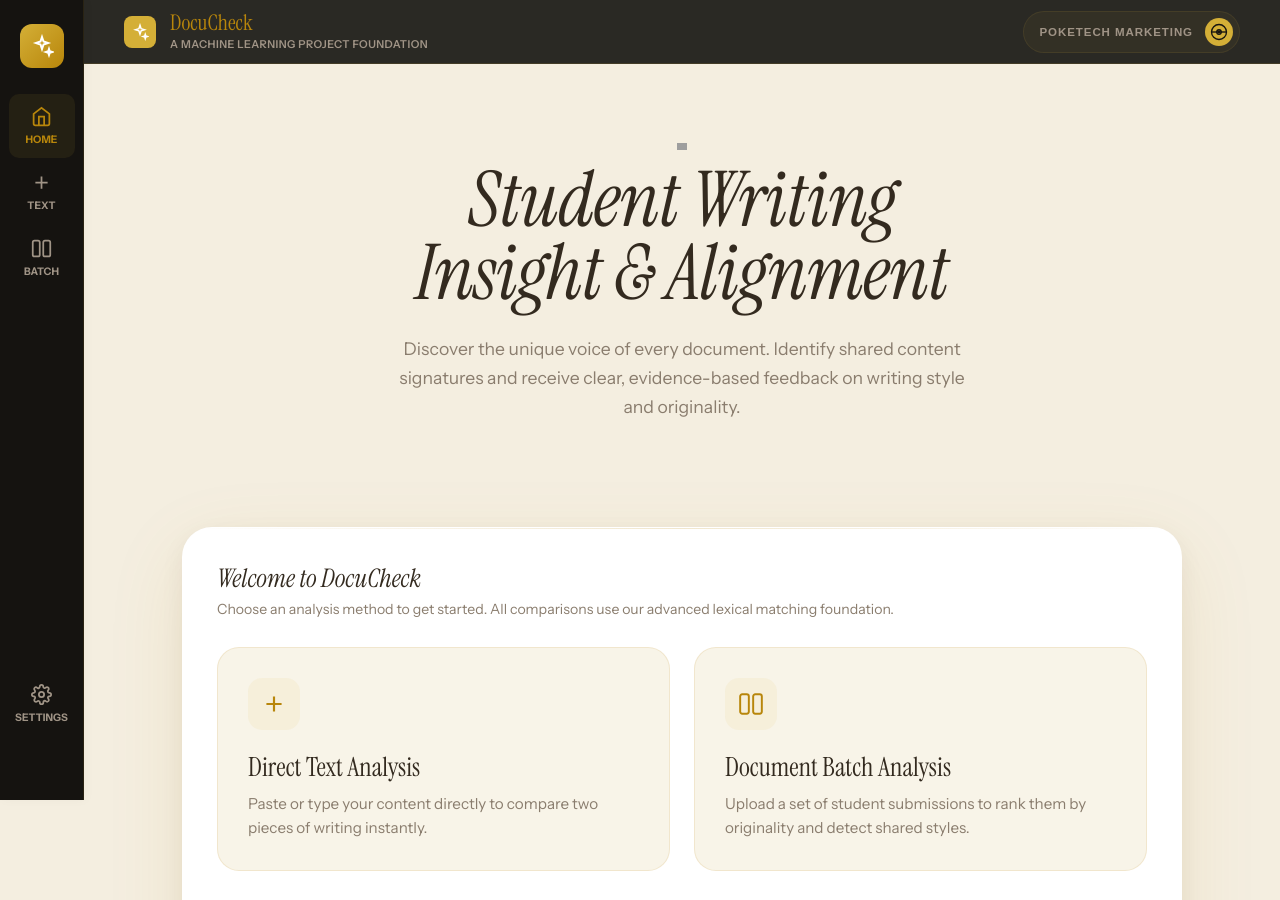
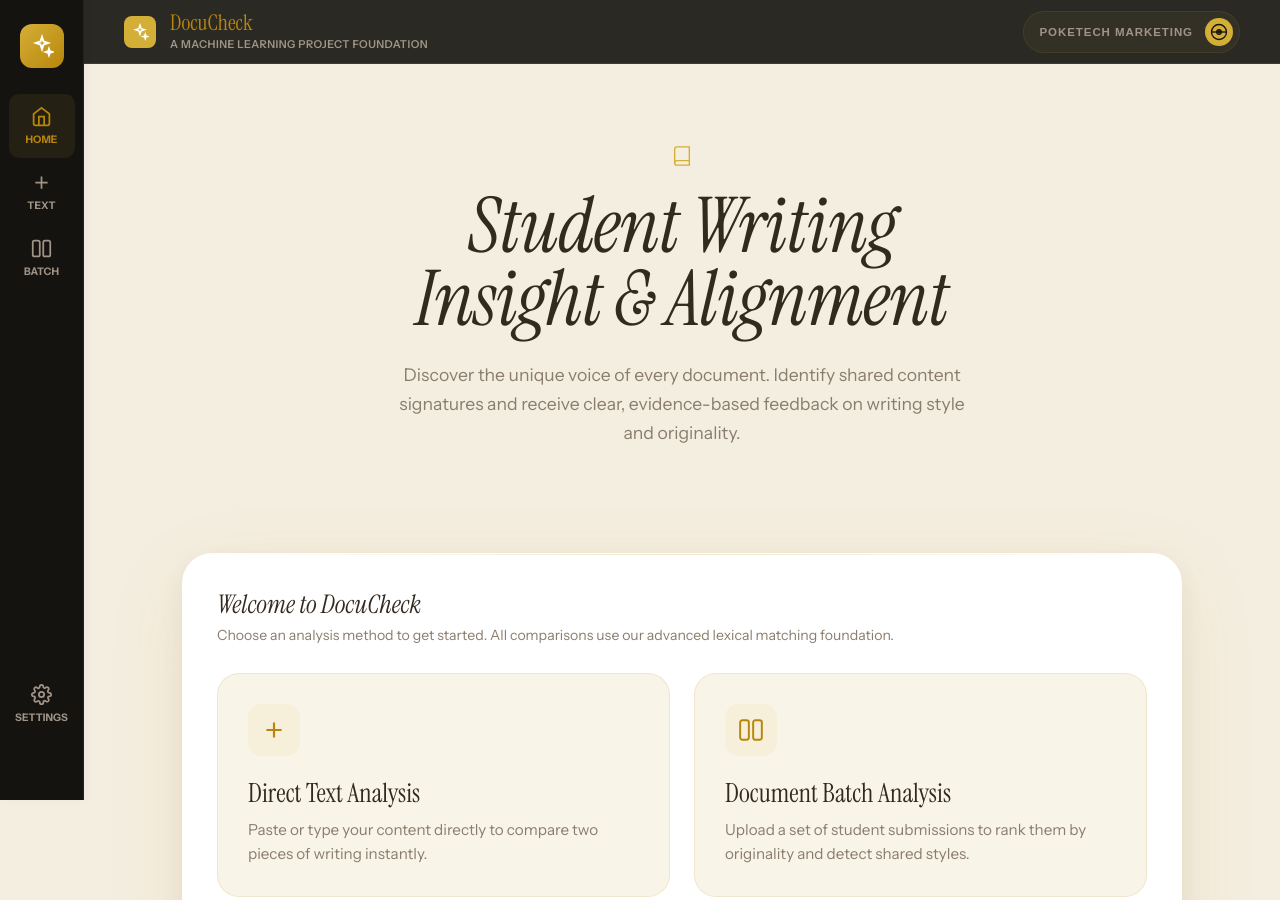
Before and after one commit to ethanangeles-gab/dm_docu_similarity, a website built with Vite: page web/index.html in a window 1280 px wide. Shown: the top 900 px of the page. Built offline with nearby package versions, Linux system fonts and the light colour scheme; grey boxes are pictures that could not be loaded.

Commit message:
Reverted from illustration to a minimalist 24px academic icon

```diff
--- a/web/src/main.js
+++ b/web/src/main.js
@@ -84,9 +84,7 @@ function renderApp() {
         <main class="page-shell">
           <!-- Hero -->
           <section class="hero" style="margin-top:10px;">
-            <div class="hero-image-wrap">
-              <img src="C:/Users/Ethan/.gemini/antigravity/brain/88031d23-0bb3-4559-8bd2-a3e8a07c0fc6/academic_hero_illustration_1775931543535.png" class="hero-img" alt="Academic Illustration">
-            </div>
+            <div class="hero-icon">${ICON.homework}</div>
             <h1>Student Writing<br>Insight &amp; Alignment</h1>
             <p class="hero-desc">Discover the unique voice of every document. Identify shared content signatures and receive clear, evidence-based feedback on writing style and originality.</p>
           </section>
--- a/web/src/styles.css
+++ b/web/src/styles.css
@@ -346,22 +346,28 @@ body {
   margin-bottom: 50px;
 }
 
-.hero-image-wrap {
-  width: 10px;
-  height: auto;
-  margin: 0 auto 10px;
-  filter: drop-shadow(0 12px 30px rgba(184, 134, 11, 0.15));
-  transition: transform 0.4s cubic-bezier(0.175, 0.885, 0.32, 1.275);
-}
-
-.hero-image-wrap:hover {
-  transform: scale(1.05) translateY(-5px);
-}
-
-.hero-img {
-  width: 100%;
-  height: auto;
-  object-fit: contain;
+.hero-icon {
+  width: 44px;
+  height: 44px;
+  margin: 0 auto 12px;
+  background: var(--dark-panel);
+  border: 1.5px solid var(--border);
+  border-radius: 12px;
+  display: grid;
+  place-items: center;
+  color: var(--gold);
+  transition: all 0.25s cubic-bezier(0.4, 0, 0.2, 1);
+}
+
+.hero-icon:hover {
+  border-color: var(--gold);
+  transform: translateY(-2px);
+  box-shadow: 0 4px 12px rgba(212, 175, 55, 0.1);
+}
+
+.hero-icon svg {
+  width: 22px;
+  height: 22px;
 }
 
 .hero h1 {
```
